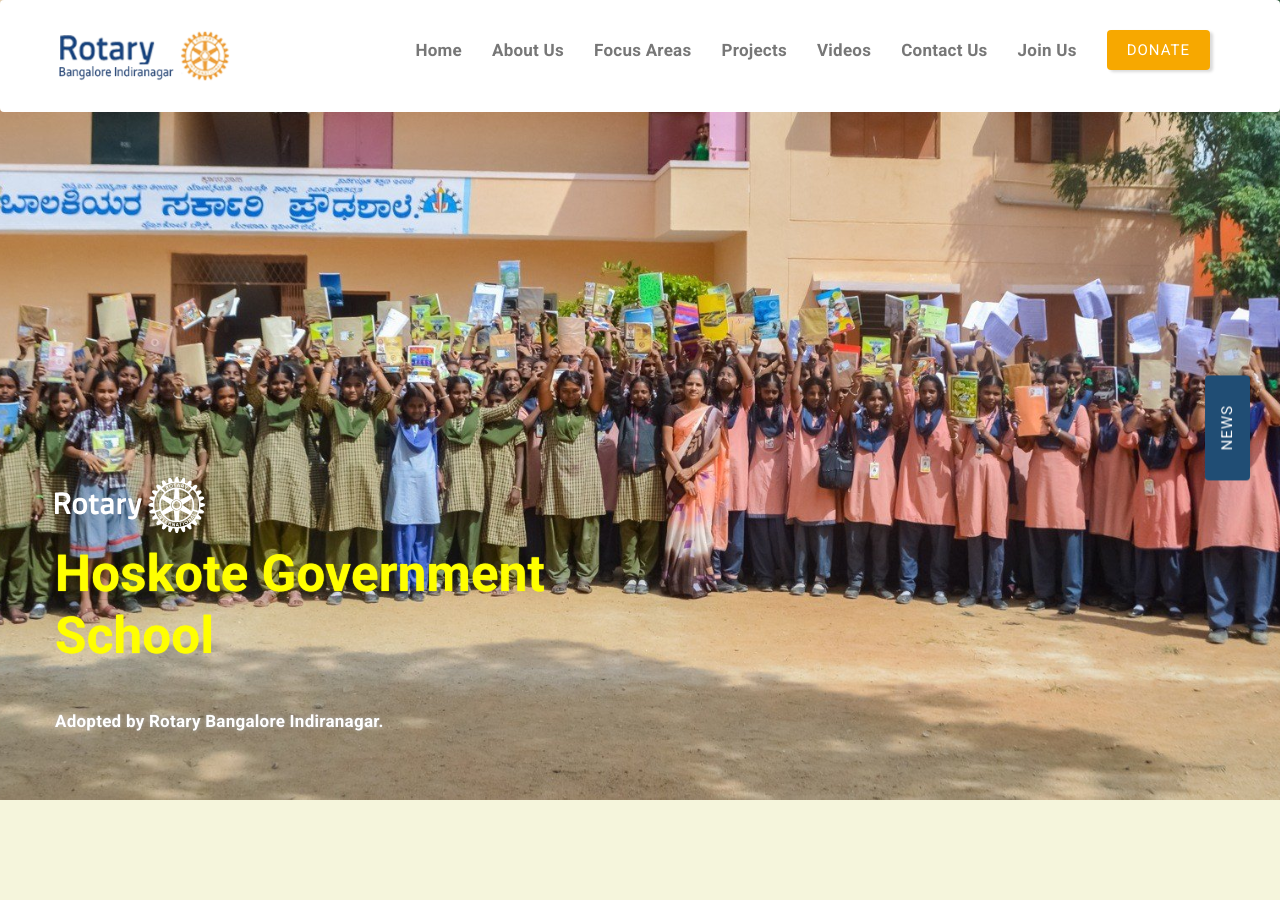
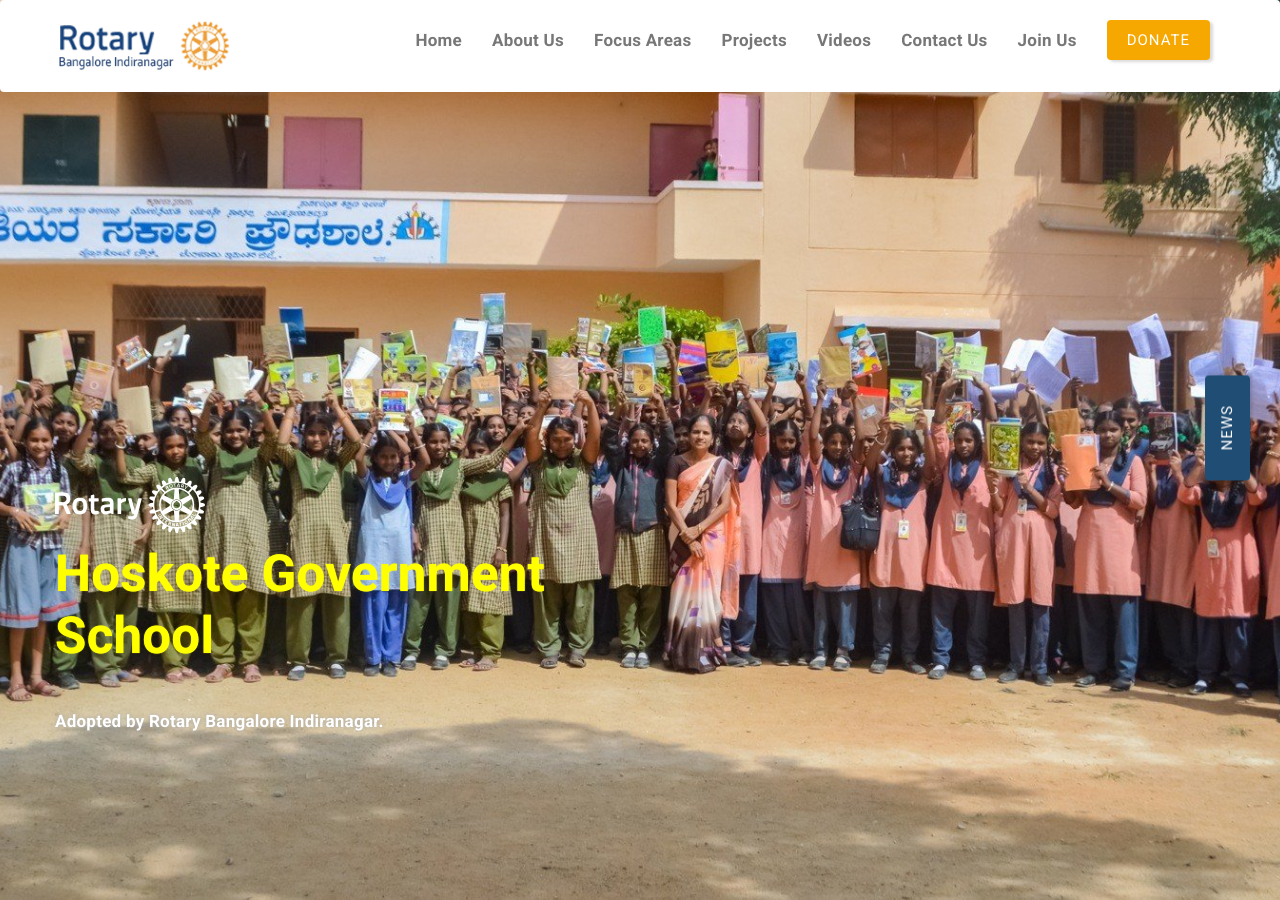
Before and after one commit to sharathdt/rtry, a Jekyll site: the page built from index.html, in a window 1280 px wide and 900 px high. Built offline with Jekyll 4.4.1, drawn with Linux system fonts in a browser that asks for light colours; some web fonts are replaced.

Commit message:
few changes

```diff
--- a/_includes/focus.html
+++ b/_includes/focus.html
@@ -77,7 +77,7 @@
             {% endfor %}
                 </div>
              <div class="modal-footer">
-                <button type="button" class="btn btn-default" data-dismiss="modal">Close</button>
+               <!--  <button type="button" class="btn btn-default" data-dismiss="modal">Close</button> -->
               </div>
             </div>
 
@@ -155,7 +155,7 @@
             {% endfor %}
                 </div>
              <div class="modal-footer">
-                <button type="button" class="btn btn-default" data-dismiss="modal">Close</button>
+                <!-- <button type="button" class="btn btn-default" data-dismiss="modal">Close</button> -->
               </div>
             </div>
 
--- a/_layouts/default.html
+++ b/_layouts/default.html
@@ -71,7 +71,7 @@
     margin:0,
     nav:true,
     dots: false,
-    navText : ['<svg width="24" height="24" xmlns="http://www.w3.org/2000/svg" fill-rule="evenodd" clip-rule="evenodd"><path d="M2.117 12l7.527 6.235-.644.765-9-7.521 9-7.479.645.764-7.529 6.236h21.884v1h-21.883z"/></svg>','<svg width="24" height="24" xmlns="http://www.w3.org/2000/svg" fill-rule="evenodd" clip-rule="evenodd"><path d="M21.883 12l-7.527 6.235.644.765 9-7.521-9-7.479-.645.764 7.529 6.236h-21.884v1h21.883z"/></svg>']
+    navText : ['<svg  width="24" height="24" xmlns="http://www.w3.org/2000/svg" fill-rule="evenodd" clip-rule="evenodd"><path fill="#fff" d="M2.117 12l7.527 6.235-.644.765-9-7.521 9-7.479.645.764-7.529 6.236h21.884v1h-21.883z"/></svg>','<svg width="24" height="24" xmlns="http://www.w3.org/2000/svg" fill-rule="evenodd" clip-rule="evenodd"><path fill="#fff" d="M21.883 12l-7.527 6.235.644.765 9-7.521-9-7.479-.645.764 7.529 6.236h-21.884v1h21.883z"/></svg>']
 
 })
 </script>
--- a/_sass/custom.scss
+++ b/_sass/custom.scss
@@ -20,14 +20,19 @@
     text-shadow: 0px 0px 1px;
 
     @include media-query($on-palm) {
-        font-size: 2em !important;
+        font-size: 1.5em !important;
         margin: 0;
     }
 
 }
 
 .hero-text {
-        font-weight: bold !important;
+
+    font-weight: bold !important;
+
+    @include media-query($on-palm) {
+        font-size: $base-font-size * 0.8;
+    }
 }
 
 .navbar-default .navbar-nav > li > a {
@@ -425,13 +430,13 @@
 
 .owl-intro {
     .item {
-        height: 800px;
+        height: 100vh;
         background-repeat: no-repeat;
         background-size: contain;
         background-position: center center;
 
         @include media-query($on-palm) {
-            height: 400px;
+            height: 50vh;
         }
     }
 
@@ -498,9 +503,25 @@
     width: 800px;
     max-width: 100%;
     margin: 0;
+
+    .modal-content {
+        background-color: #222;
+        color: #fff;
+
+        h3 {
+            color: #fff;
+        }
+    }
+
     .close {
+        color: #fff;
         font-size: 30px;
     }
+
+    .modal-footer {
+        border: none;
+    }
+
 }
 #about {
     background-color: beige;
@@ -548,3 +569,10 @@
 .dark-shadow {
     text-shadow: 0 0 10px #000000;
 }
+
+.navbar-default {
+    padding: 20px 0;
+}
+.navbar-header {
+    margin-bottom: 0;
+}
```
